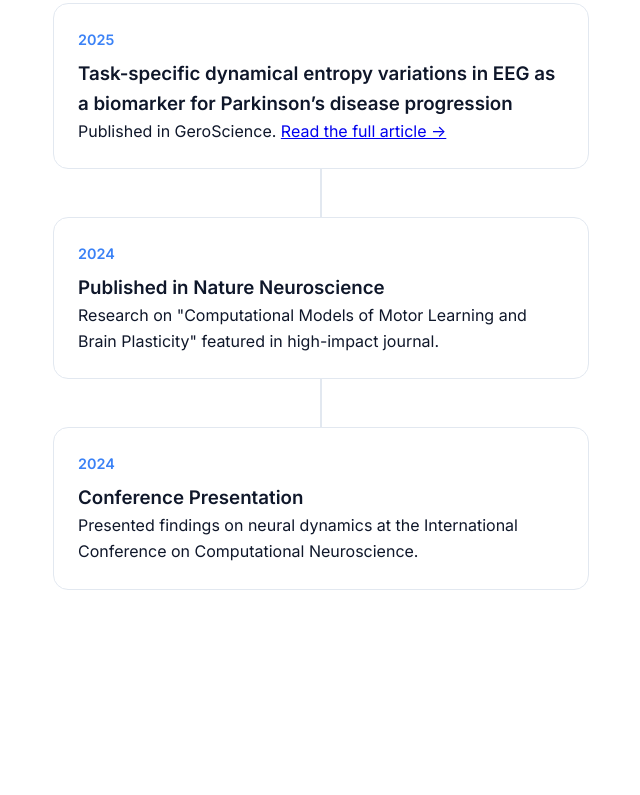
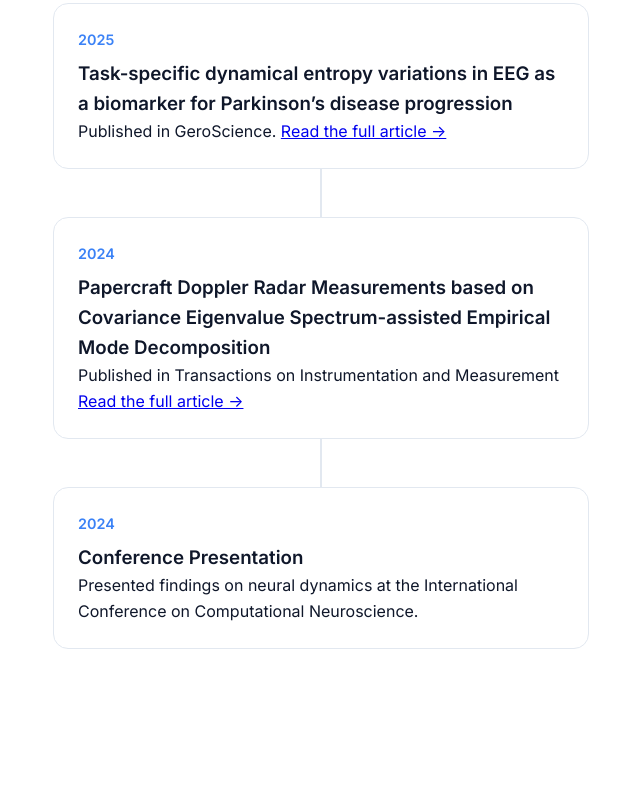
Before and after one commit to fatihonay/fatihonay.github.io, a plain HTML site: page index.html in a window 1280 px wide. Shown: the part 1703-2498 px from the top of the page, without its empty margins (319-959 px from the left). Drawn offline with Linux system fonts and the light colour scheme.

Commit message:
Update index.html

```diff
--- a/index.html
+++ b/index.html
@@ -420,8 +420,8 @@
                 <div class="timeline-item">
                     <div class="timeline-content">
                         <div class="timeline-date">2024</div>
-                        <h3>Published in Nature Neuroscience</h3>
-                        <p>Research on "Computational Models of Motor Learning and Brain Plasticity" featured in high-impact journal.</p>
+                        <h3>Papercraft Doppler Radar Measurements based on Covariance Eigenvalue Spectrum-assisted Empirical Mode Decomposition</h3>
+                        <p>Published in Transactions on Instrumentation and Measurement <a href="https://ieeexplore.ieee.org/abstract/document/11021369" target="_blank" class="article-link">Read the full article →</a></p>
                     </div>
                 </div>
                 <div class="timeline-item">
```
